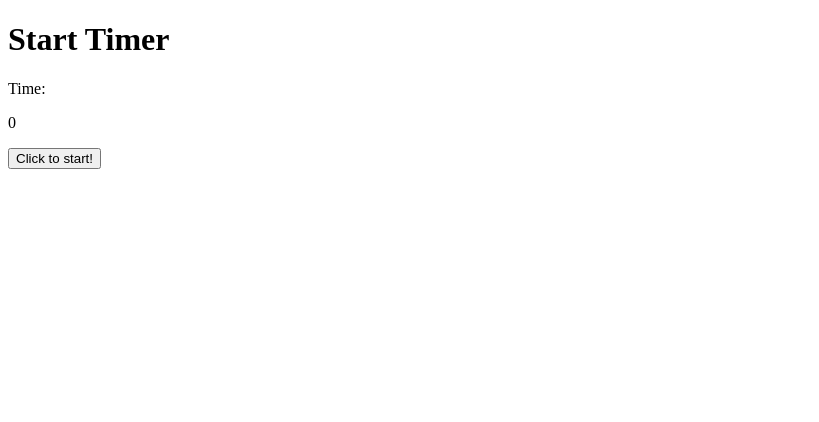
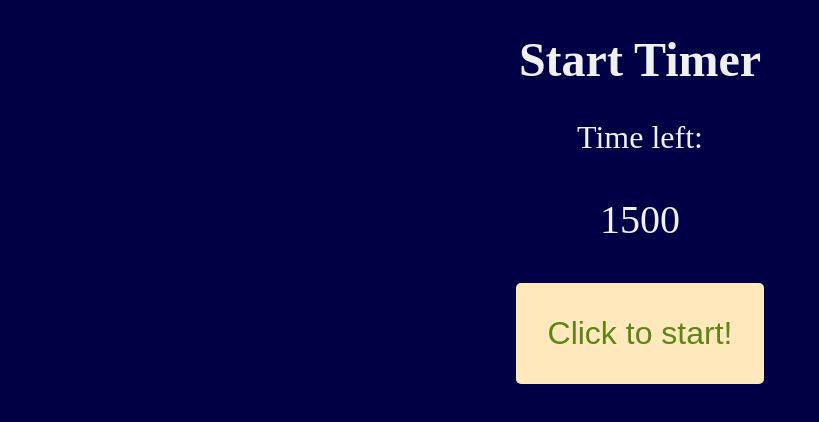
Before and after one commit to Ciastelix/timerPage, a plain HTML site: page index.html in a window 1280 px wide. Shown: the whole page, without its empty margins (0-819 px from the left). Drawn offline with Linux system fonts and the light colour scheme.

Commit message:
added styles

```diff
--- a/index.html
+++ b/index.html
@@ -5,19 +5,20 @@
     <meta charset="UTF-8">
     <meta http-equiv="X-UA-Compatible" content="IE=edge">
     <meta name="viewport" content="width=device-width, initial-scale=1.0">
+    <link rel="stylesheet" href="styles.css">
     <title>Timer Page</title>
 </head>
 
 <body>
-    <h1 id="header">
+    <h1 id="header" class="header">
         Start Timer
     </h1>
-    <p>Time:  </p>
-    <p id="timer">0</p>
-    <button onclick="start()">
+    <p class="time">Time left: </p>
+    <p id="timer" class="timer">1500</p>
+    <button onclick="start()" class="startBtn">
         Click to start!
     </button>
-<audio id='alarm' src="siema.mp3" preload="auto"></audio>
+    <audio id='alarm' src="siema.mp3" preload="auto"></audio>
 
 
 
--- a/scripts.js
+++ b/scripts.js
@@ -7,15 +7,14 @@ const timeLeft = () => {
     let hook = document.getElementById("timer")
     if (study) {
         time += 1
-        hook.innerHTML = time
+        hook.innerHTML = 1500 - time
     }
     else {
         breakTime += 1
-        hook.innerHTML = breakTime
+        hook.innerHTML = 600 - breakTime
     }
 
 }
-// var ina = setInterval(timeLeft, 1000)
 const changeHeader = () => {
     let hook = document.getElementById("header");
     study ? hook.innerHTML = "It's time to study be gone!" : hook.innerHTML = "It's break time go wild!"
--- a/styles.css
+++ b/styles.css
@@ -0,0 +1,30 @@
+.header{
+    font-size: 3em;
+    clear: both;
+    width: 100%;
+    text-align: center;
+}
+.time{
+    font-size: 2em;
+    clear: both;
+}
+.timer{
+    font-size: 2.5em;
+}
+.startBtn{
+    padding: 1em;
+    font-size: xx-large;
+    background-color: #ffe8bc;
+    border: none;
+    border-radius: 5px;
+    color:#5D8417;
+}
+.startBtn:active{
+    background-color: #f5a40a;
+    color: aliceblue;
+}
+body{
+    background-color: #000047;
+    color: #f0f0f0;
+    text-align: center;
+}
```
